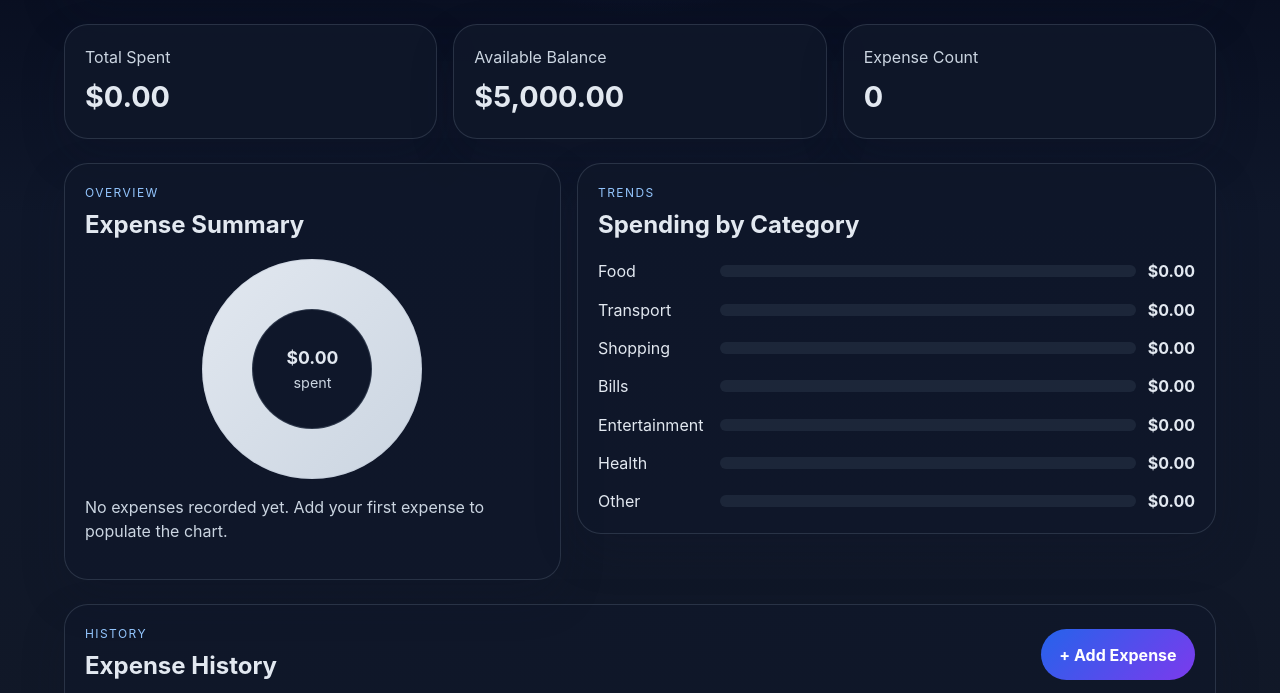
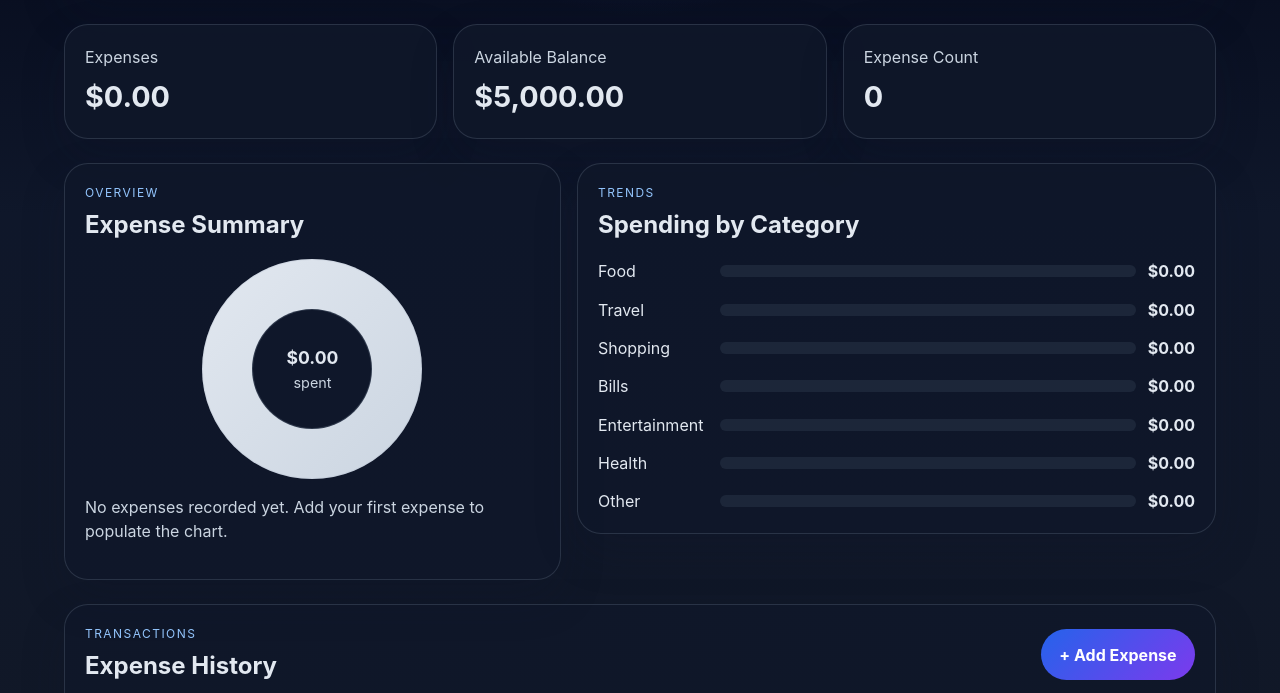
Before and after one commit to ketankathore/XEXPENSETRACKER, a React (Vite) app: page / in a window 1280 px wide. Shown: the part 251-944 px from the top of the page. Built offline with nearby package versions, Linux system fonts and the light colour scheme.

Commit message:
error resovle

```diff
--- a/src/App.jsx
+++ b/src/App.jsx
@@ -4,7 +4,7 @@ import './App.css'
 const DEFAULT_BALANCE = 5000
 const STORAGE_KEY = 'expenses'
 const BALANCE_KEY = 'walletBalance'
-const CATEGORIES = ['Food', 'Transport', 'Shopping', 'Bills', 'Entertainment', 'Health', 'Other']
+const CATEGORIES = ['Food', 'Travel', 'Shopping', 'Bills', 'Entertainment', 'Health', 'Other']
 const COLORS = ['#2563eb', '#8b5cf6', '#14b8a6', '#f59e0b', '#ef4444', '#0f172a', '#10b981']
 
 const defaultExpenseForm = {
@@ -226,7 +226,7 @@ function App() {
 
       <section className="summary-grid">
         <article className="summary-card">
-          <p>Total Spent</p>
+          <p>Expenses</p>
           <h2>{formatCurrency(totalExpenses)}</h2>
         </article>
         <article className="summary-card">
@@ -296,7 +296,7 @@ function App() {
       <section className="history-card">
         <div className="section-header">
           <div>
-            <p className="eyebrow">History</p>
+            <p className="eyebrow">Transactions</p>
             <h2>Expense History</h2>
           </div>
           <button type="button" className="btn btn-primary" onClick={() => openExpenseModal()}>
```
